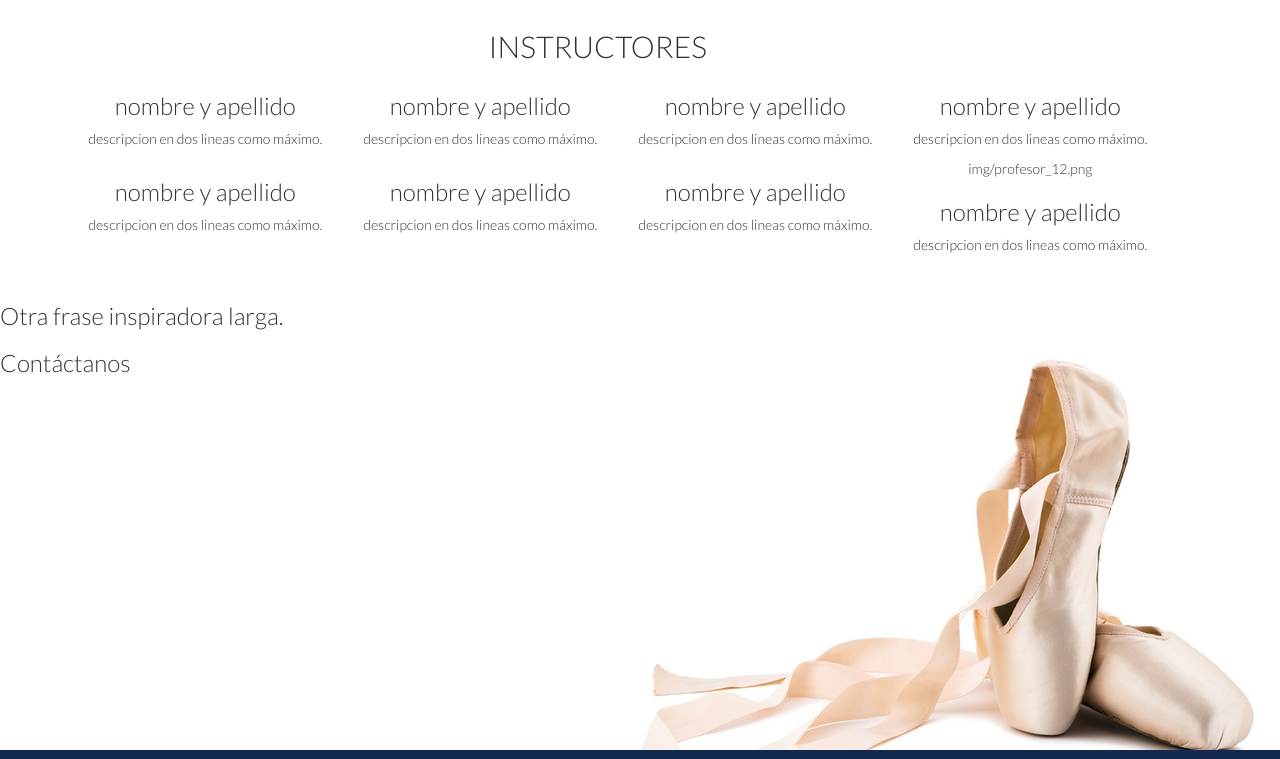
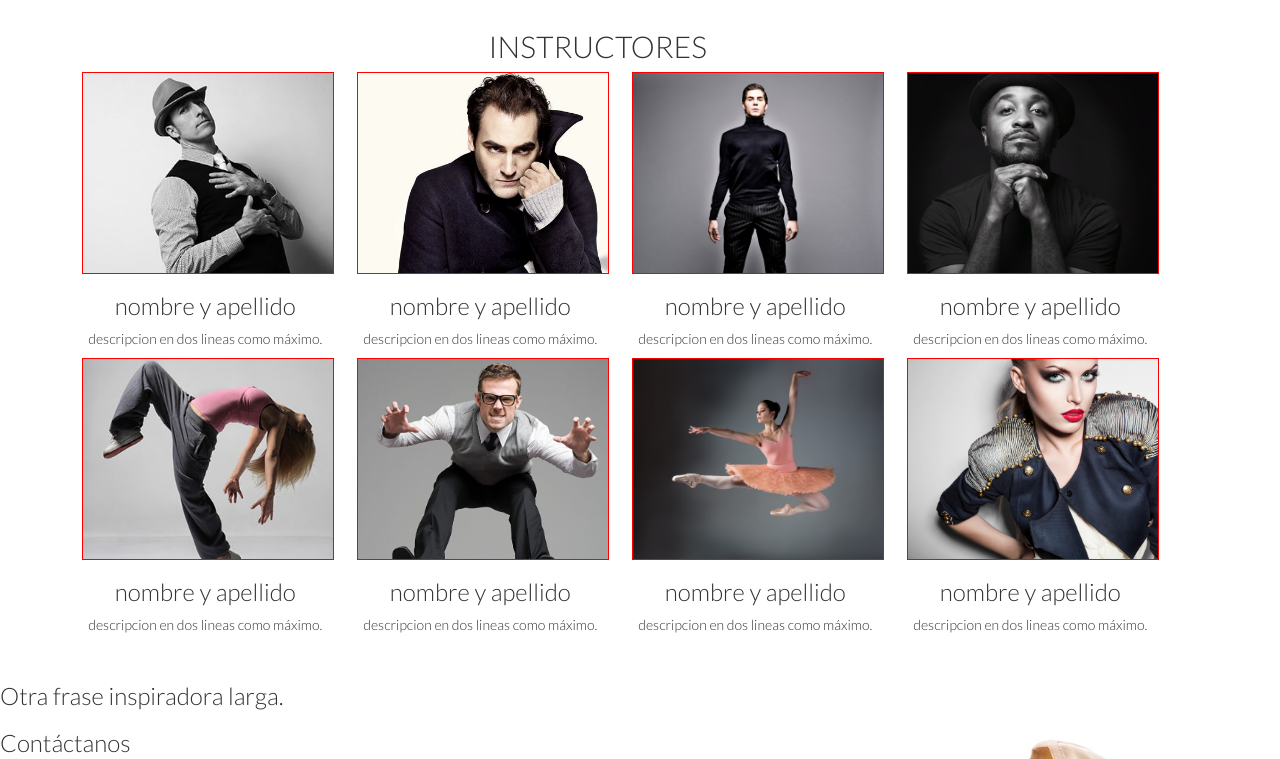
Before and after one commit to savvy-squad/danza-arte, a plain HTML site: page nosotros.html in a window 1280 px wide. Shown: the part 784-1543 px from the top of the page. Drawn offline with Linux system fonts and the light colour scheme.

Commit message:
instruct

```diff
--- a/css/nosotros.css
+++ b/css/nosotros.css
@@ -34,33 +34,34 @@
 .list-instructores li{
     list-style: none;
     }
-.list-instructores .img-{
-    width: 100%;
-    height: 50%;
-    background: center contain;
+.instructor {
+    outline: 1px red solid;
+    width: 250px;
+    height: 200px;
+    background-size: cover;
 }
 
 .img-1{
-    background-image: url(img/profesor_4.jpg);
+    background-image: url(../img/profesor_4.jpg);
 }
 .img-2{
-    background-image: url(img/profesor_14.jpg);
+    background-image: url(../img/profesor_14.jpg);
 }
 .img-3{
-    background-image: url(img/profesor_1.jpg);
+    background-image: url(../img/profesor_1.jpg);
 }
 .img-4{
-    background-image: url(img/profesor_10.jpg);
+    background-image: url(../img/profesor_10.jpg);
 }
 .img-5{
-    background-image: url(img/profesor_11.jpg);
+    background-image: url(../img/profesor_11.jpg);
 }
 .img-6{
-    background-image: url(img/profesor_12.jpg);
+    background-image: url(../img/profesor_12.jpg);
 }
 .img-7{
-    background-image: url(img/profesor_9.jpg);
+    background-image: url(../img/profesor_9.jpg);
 }
 .img-8{
-    background-image: url(img/profesor_15.jpg);
+    background-image: url(../img/profesor_15.jpg);
 }
--- a/nosotros.html
+++ b/nosotros.html
@@ -68,42 +68,42 @@
                     <h2>INSTRUCTORES</h2>
                     <ul class="list-instructores">
                         <li class="col-md-3">
-                            <div class="img-1"></div>
+                            <div class="instructor img-1"></div>
                             <h3>nombre y  apellido</h3>
                             <p>descripcion en dos lineas como máximo.</p>
                         </li>
                         <li class="col-md-3">
-                            <div class="img-2"></div>
+                            <div class="instructor img-2"></div>
+                            <h3>nombre y  apellido</h3>
+                            <p>descripcion en dos lineas como máximo.</p>
+                        </li>
+                        <li class=" col-md-3">
+                            <div class="instructor img-3"></div>
                             <h3>nombre y  apellido</h3>
                             <p>descripcion en dos lineas como máximo.</p>
                         </li>
                         <li class="col-md-3">
-                            <div class="img-3"></div>
+                            <div class="instructor img-4"></div>
                             <h3>nombre y  apellido</h3>
                             <p>descripcion en dos lineas como máximo.</p>
                         </li>
                         <li class="col-md-3">
-                            <div class="img-4"></div>
+                            <div class="instructor img-5"></div>
                             <h3>nombre y  apellido</h3>
                             <p>descripcion en dos lineas como máximo.</p>
                         </li>
                         <li class="col-md-3">
-                            <div class="img-5"></div>
+                            <div class="instructor img-6"></div>
                             <h3>nombre y  apellido</h3>
                             <p>descripcion en dos lineas como máximo.</p>
                         </li>
                         <li class="col-md-3">
-                            <div class="img-6"></div>
+                            <div class="instructor img-7"></div>
                             <h3>nombre y  apellido</h3>
                             <p>descripcion en dos lineas como máximo.</p>
                         </li>
                         <li class="col-md-3">
-                            <div class="img-7"></div>
-                            <h3>nombre y  apellido</h3>
-                            <p>descripcion en dos lineas como máximo.</p>
-                        </li>
-                        <li class="col-md-3">img/profesor_12.png
-                            <div class="img-8"></div>
+                            <div class="instructor img-8"></div>
                             <h3>nombre y  apellido</h3>
                             <p>descripcion en dos lineas como máximo.</p>
                         </li>
```
